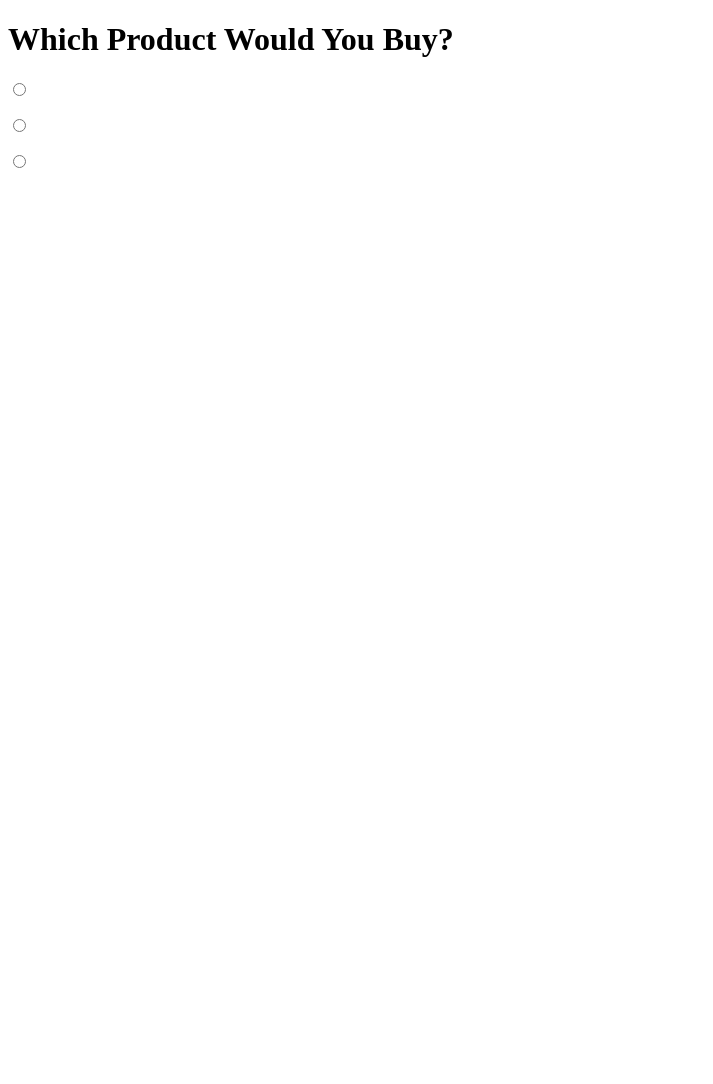
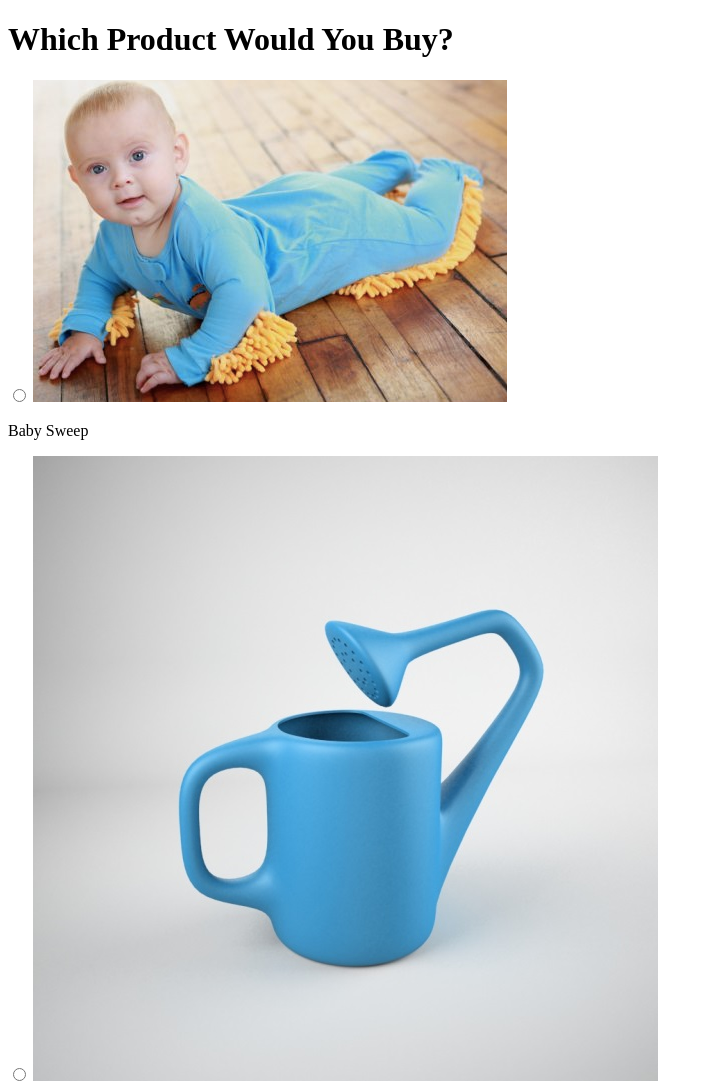
Before and after one commit to treem0/bus-mall, a plain HTML site: page index.html in a window 1280 px wide. Shown: the top 1084 px of the page, without its empty margins (0-713 px from the left). Before the commit the page ends 800 px from the top, so only its background shows below. Drawn offline with Linux system fonts and the light colour scheme.

Commit message:
got 3 random products displaying with no dups

```diff
--- a/ProductArray.js
+++ /dev/null
@@ -1,7 +0,0 @@
-export class ProductArray {
-    constructor(name, id, img) {
-        this.name = name;
-        this.id = id;
-        this.img = img;
-    }
-}
--- a/app.js
+++ b/app.js
@@ -1,34 +1,52 @@
-import { getProductsById, getRandomProduct } from './utils.js';
-import { productData } from './api.js';
-import ProductArray from './ProductArray.js';
+import { ProductArray } from './utils.js';
+import { productData } from './src/api.js';
 
 
 const productImageTags = document.querySelectorAll('img');
 const productRadioTags = document.querySelectorAll('input');
+const productName1 = document.getElementById('product-one');
+const productName2 = document.getElementById('product-two');
+const productName3 = document.getElementById('product-three');
 const products = new ProductArray(productData);
 let productChosen;
 let disqualifiedProduct = null;
-
-// productRadioTags.forEach((radioTag) => {
-//     radioTag.addEventListener('click', event) => {
-//         if (event.target.value === productChosen.id) {
-//             productChosen++;
-//         }
-//     }
-// });
 
 const initializeNewProducts = () => {
     const randomProduct1 = products.getRandomProduct();
     let randomProduct2 = products.getRandomProduct();
     let randomProduct3 = products.getRandomProduct();
 
-    while (randomProduct1.id === randomProduct2.id) {
+    while (randomProduct1.id === randomProduct2.id || randomProduct2 === randomProduct3) {
         randomProduct2 = products.getRandomProduct();
     }
     while (randomProduct2.id === randomProduct3.id || randomProduct3.id === randomProduct1) {
         randomProduct3 = products.getRandomProduct();
     }
 
+    productImageTags.forEach((imageTag, i) => {
+        if (i === 0) {
+            imageTag.src = randomProduct1.image;
+        } else if (i === 1) {
+            imageTag.src = randomProduct2.image;
+        } else if (i === 2) {
+            imageTag.src = randomProduct3.image;
+        }
+    });
+
+    productRadioTags.forEach((radioTag, i) => {
+        if (i === 0) {
+            radioTag.src = randomProduct1.id;
+        } else if (i === 1) {
+            radioTag.src = randomProduct2.id;
+        } else if (i === 2) {
+            radioTag.src = randomProduct3.id;
+        }
+    });
+
+    productName1.textContent = randomProduct1.name;
+    productName2.textContent = randomProduct2.name;
+    productName3.textContent = randomProduct3.name;
+
 };
 
 initializeNewProducts();
--- a/index.html
+++ b/index.html
@@ -17,18 +17,18 @@
         <section id="product-selection">
             <label class="product-one">
                 <input name ="product" type="radio">
-                <img>
-                <p class="name"></p>
+                <img src="">
+                <p id="product-one"></p>
             </label>
             <label class="product-two">
                 <input name ="product" type="radio">
-                <img>
-                <p class="name"></p>
+                <img src="">
+                <p id="product-two"></p>
             </label>
             <label class="product-three">
                 <input name ="product" type="radio">
                 <img src="">
-                <p class="name"></p>
+                <p id="product-three"></p>
             </label>
         </section>
 
--- a/api.js
+++ b/src/api.js
@@ -2,101 +2,101 @@ export const productData = [
     {
         id:'r2d2-bag',
         name: 'R2D2 Bag',
-        img: 'Assets/bag.jpg'
+        image: '../Assets/bag.jpg'
     },
     {
         id:'banana-slicer',
         name: 'Banana Slicer',
-        img: 'Assets/banana.jpg'
+        image: '../Assets/banana.jpg'
     },
     {
         id:'bathroom-tp-stand',
         name: 'Bathroom TP Ipad Stand',
-        img: 'Assets/bathroom.jpg'
+        image: '../Assets/bathroom.jpg'
     },
     {
         id:'toeless-boots',
         name: 'Toeless Boots',
-        img: 'Assets/boots.jpg'
+        image: '../Assets/boots.jpg'
     },
     {
         id:'all-in-one-breakfast',
         name: 'All In One Breakfast',
-        img: 'Assets/breakfast.jpg'
+        image: '../Assets/breakfast.jpg'
     },
     {
         id:'meatball-bubblegum',
         name: 'Meatball Bubble Gum',
-        img: 'Assets/bubblegum.jpg'
+        image: '../Assets/bubblegum.jpg'
     },
     {
         id:'uncomfortable-chair',
         name: 'Not A Comfy Chair',
-        img: 'Assets/chair.jpg'
+        image: '../Assets/chair.jpg'
     },
     {
         id:'cthulhu-doll',
         name: 'Cthulhu',
-        img: 'Assets/cthulhu.jpg'
+        image: '../Assets/cthulhu.jpg'
     },
     {
         id:'dog-duck-bill',
         name: 'Turn Dog to Duck',
-        img: 'Assets/dog-duck.jpg'
+        image: '../Assets/dog-duck.jpg'
     },
     {
         id:'dragon-meat',
         name: 'Dragon Meat',
-        img: 'Assets/dragon.jpg'
+        image: '../Assets/dragon.jpg'
     },
     {
         id:'pen-utensil',
         name: 'Pen Fork/Knife/Spoon',
-        img: 'Assets/pen.jpg'
+        image: '../Assets/pen.jpg'
     },
     {
         id:'pet-sweeper',
         name: 'Pet Sweep',
-        img: 'Assets/pet-sweep.jpg'
+        image: '../Assets/pet-sweep.jpg'
     },
     {
         id:'pizza-scissors',
         name: 'Pizza Scissors',
-        img: 'Assets/scissors.jpg'
+        image: '../Assets/scissors.jpg'
     },
     {
         id:'shark-bag',
         name: 'Shark Sleeping Bag',
-        img: 'Assets/shark.jpg'
+        image: '../Assets/shark.jpg'
     },
     {
         id:'baby-sweep',
         name: 'Baby Sweep',
-        img: 'Assets/sweep.png'
+        image: '../Assets/sweep.png'
     },
     {
         id:'tauntaun-bag',
         name: 'Tauntaun Sleeping Bag',
-        img: 'Assets/tauntaun.jpg'
+        image: '../Assets/tauntaun.jpg'
     },
     {
         id:'unicorn-meat',
         name: 'Unicorn Meat',
-        img: 'Assets/unicorn.jpg'
+        image: '../Assets/unicorn.jpg'
     },
     {
         id:'usb-tenticle',
         name: 'Tenticle Usb',
-        img: 'Assets/usb.gif'
+        image: '../Assets/usb.gif'
     },
     {
         id:'water-can',
         name: 'Water Can?',
-        img: 'Assets/water-can.jpg'
+        image: '../Assets/water-can.jpg'
     },
     {
         id:'wine-glass',
         name: 'Wine Glass',
-        img: 'Assets/wine-glass.jpg'
+        image: '../Assets/wine-glass.jpg'
     },
 ];
--- a/utils.js
+++ b/utils.js
@@ -1,20 +1,21 @@
-// class ProductArray {
-//     constructor(name, id, img) {
-//         this.name = name;
-//         this.id = id;
-//         this.img = img;
-//     }
-export function getProductsById(someId) {
+export class ProductArray {
+    constructor(products) {
+        this.products = products.slice();
+    }
+    getProductById(someId) {
         let productMatch;
         this.products.forEach(product => {
             if (someId === product.id) {
                 productMatch = product;
             }
         });
+
         return productMatch;
     }
 
-export function getRandomProduct() {
+    getRandomProduct() {
         const randomProductIndex = Math.floor(Math.random() * this.products.length);
+
         return this.products[randomProductIndex];
     }
+}
```
Also changed, not shown: 1 other file. Lines whose indentation alone changed are shown as unchanged.
